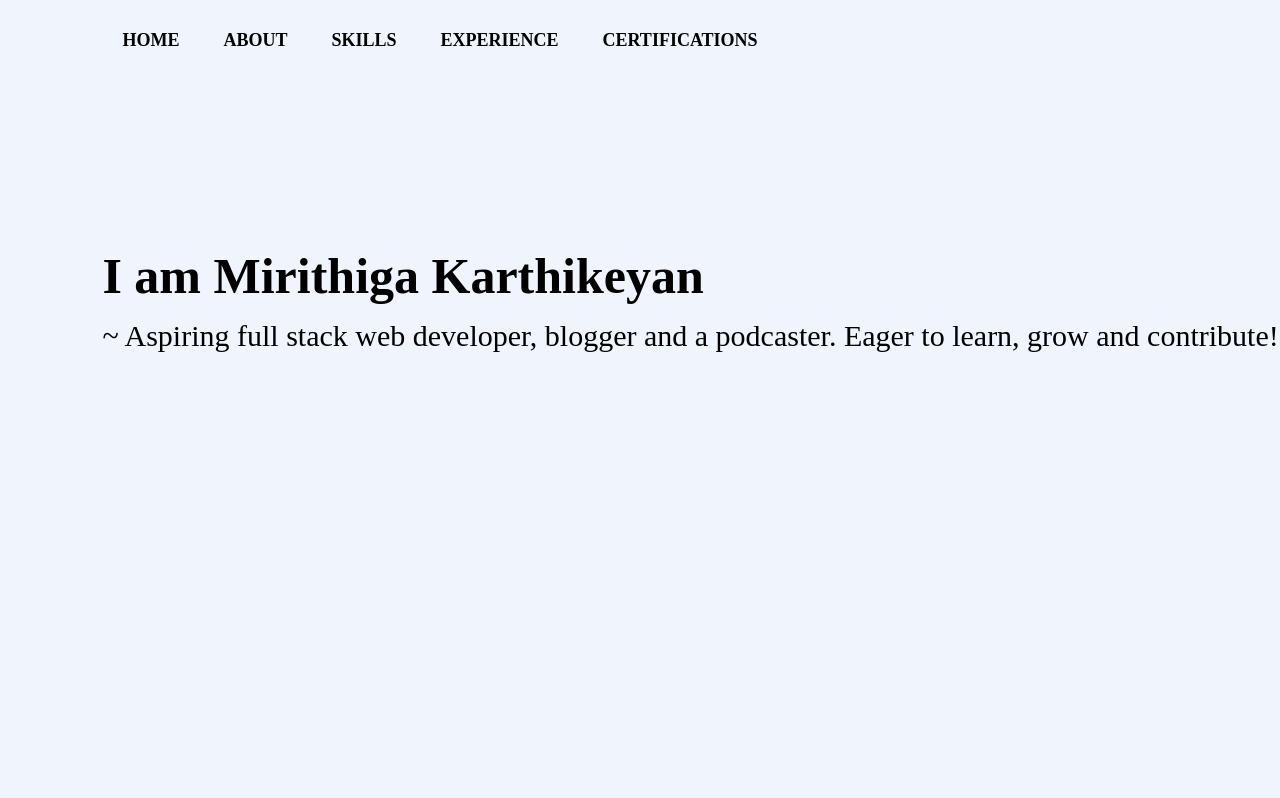
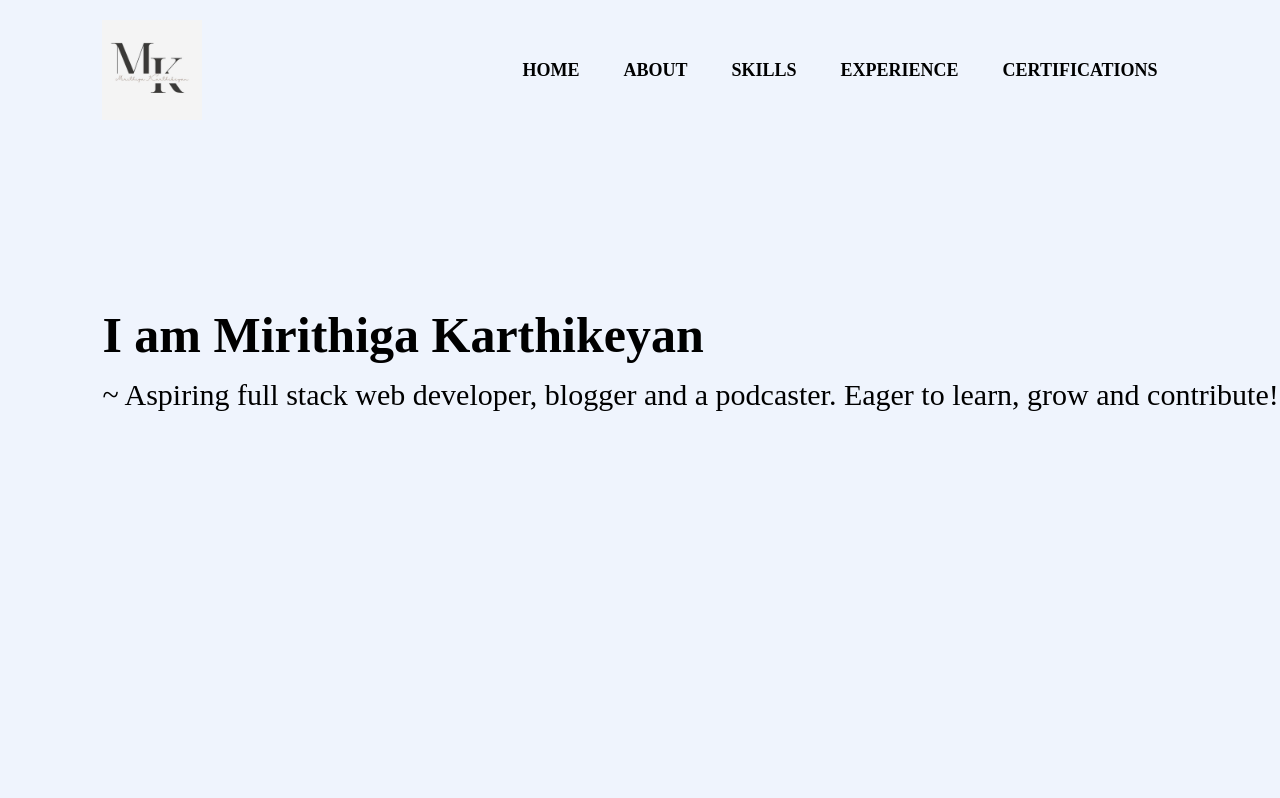
Before and after one commit to Mirithiga/prepInsta-02, a plain HTML site: page Projects/HTML_CSS/portfolio.html in a window 1280 px wide. Shown: the top 798 px of the page. Drawn offline with Linux system fonts and the light colour scheme.

Commit message:
portfolio

```diff
--- a/Projects/HTML_CSS/portfolio.html
+++ b/Projects/HTML_CSS/portfolio.html
@@ -9,7 +9,7 @@
 <body>
     <div class="main">
         <div class="navbar">
-            <!--<img src="dhur.jpg" class="logo"> -->
+            <img src="logo.jpg" class="logo">
             <ul>
                 <li><a href="#info">HOME</a></li>
                 <li><a href="#about">ABOUT</a></li>
```
Also changed, not shown: Projects/HTML_CSS/dhuru.jpg (deleted), Projects/HTML_CSS/logo.jpg (added).
